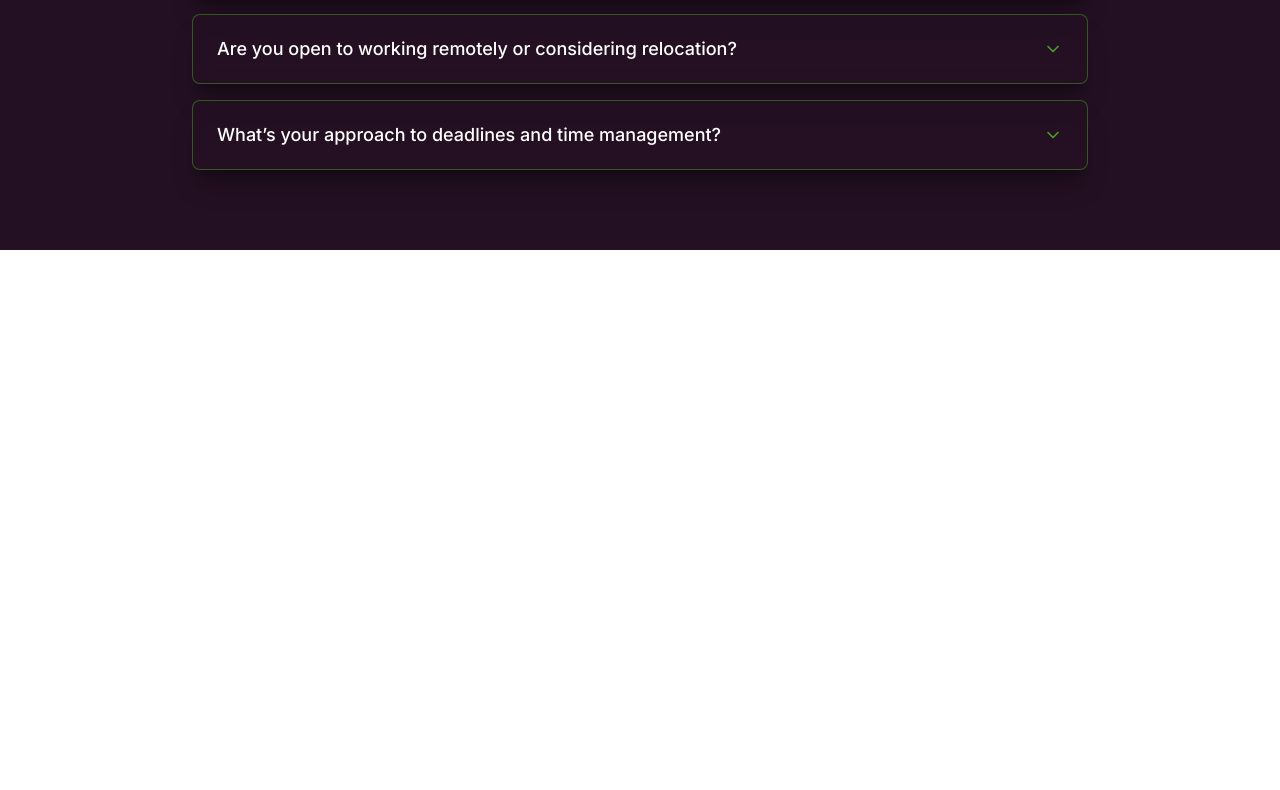
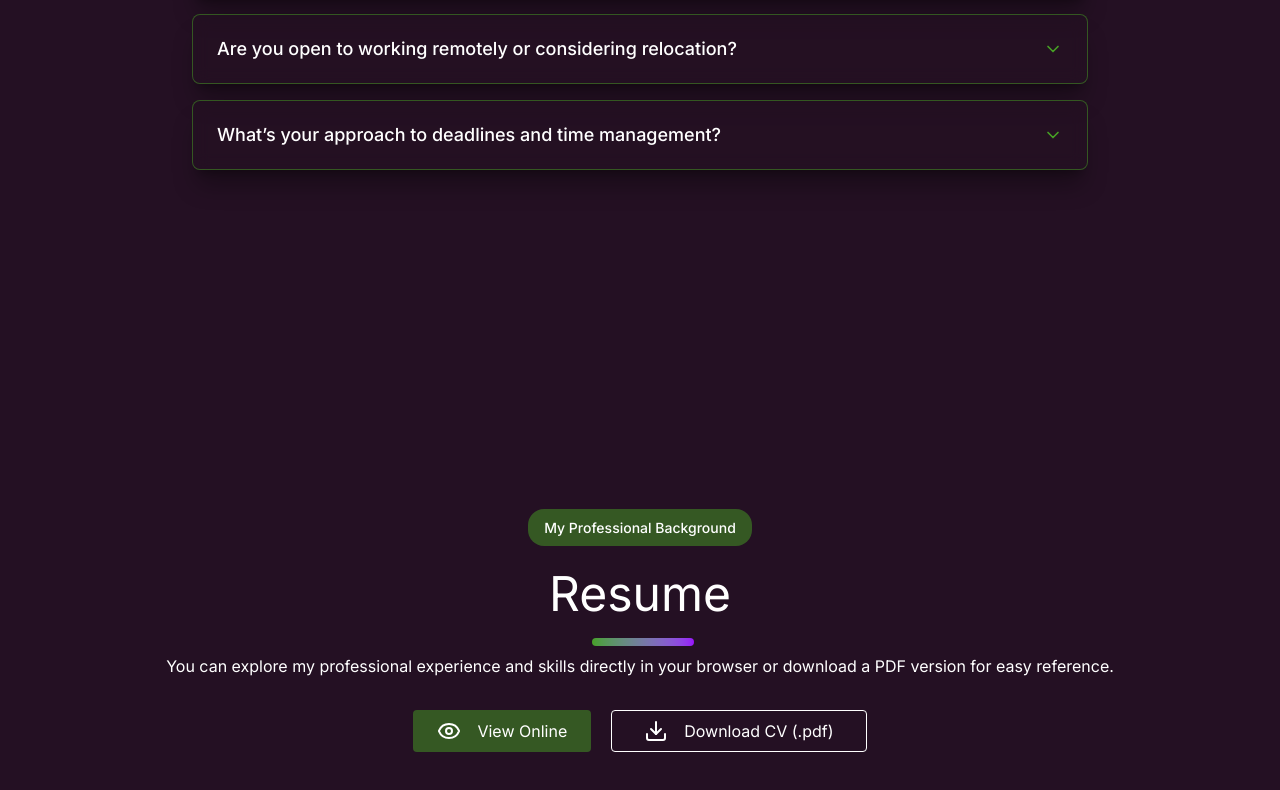
Before and after one commit to Janetngozi/work-portfolio, a React (Vite) app: page / in a window 1280 px wide. Shown: the part 8473-9263 px from the top of the page. Before the commit the page ends 8723 px from the top, so only its background shows below. Built offline with nearby package versions, Linux system fonts and the light colour scheme.

Commit message:
added responsiveness for the resume version

```diff
--- a/src/App.jsx
+++ b/src/App.jsx
@@ -23,8 +23,8 @@ function App() {
       <Skills />
       <Testimonials />
       <Faq />
-      {/* <Resume />
-      <Contact />
+      <Resume />
+      {/* <Contact />
       <Final /> */}
     </>
   );
--- a/src/components/Resume.jsx
+++ b/src/components/Resume.jsx
@@ -14,16 +14,16 @@ const Resume = () => {
         <div className="h-2 w-3/4 bg-gradient-to-r from-[#47A025] to-purple-600 ml-5 rounded-full"></div>
       </div>
 
-      <p>
+      <p className="text-center">
         You can explore my professional experience and skills directly in your
         browser or download a PDF version for easy reference.
       </p>
-      <div className="flex space-x-5 mt-8">
+      <div className="flex flex-col md:flex-row md:gap-0 gap-5 md:space-x-5 mt-8">
         <a
           href="https://janetngozi.github.io/work-portfolio/public/resume.pdf"
           target="_blank"
           rel="noopener noreferrer"
-          className="bg-[#47A025]/50 flex rounded-sm px-6 py-1 items-center gap-4 text-white cursor-pointer "
+          className="bg-[#47A025]/50 flex rounded-sm px-6 py-2 md:py-1 items-center gap-4 text-white cursor-pointer "
         >
           <span>
             <Eye />
```
